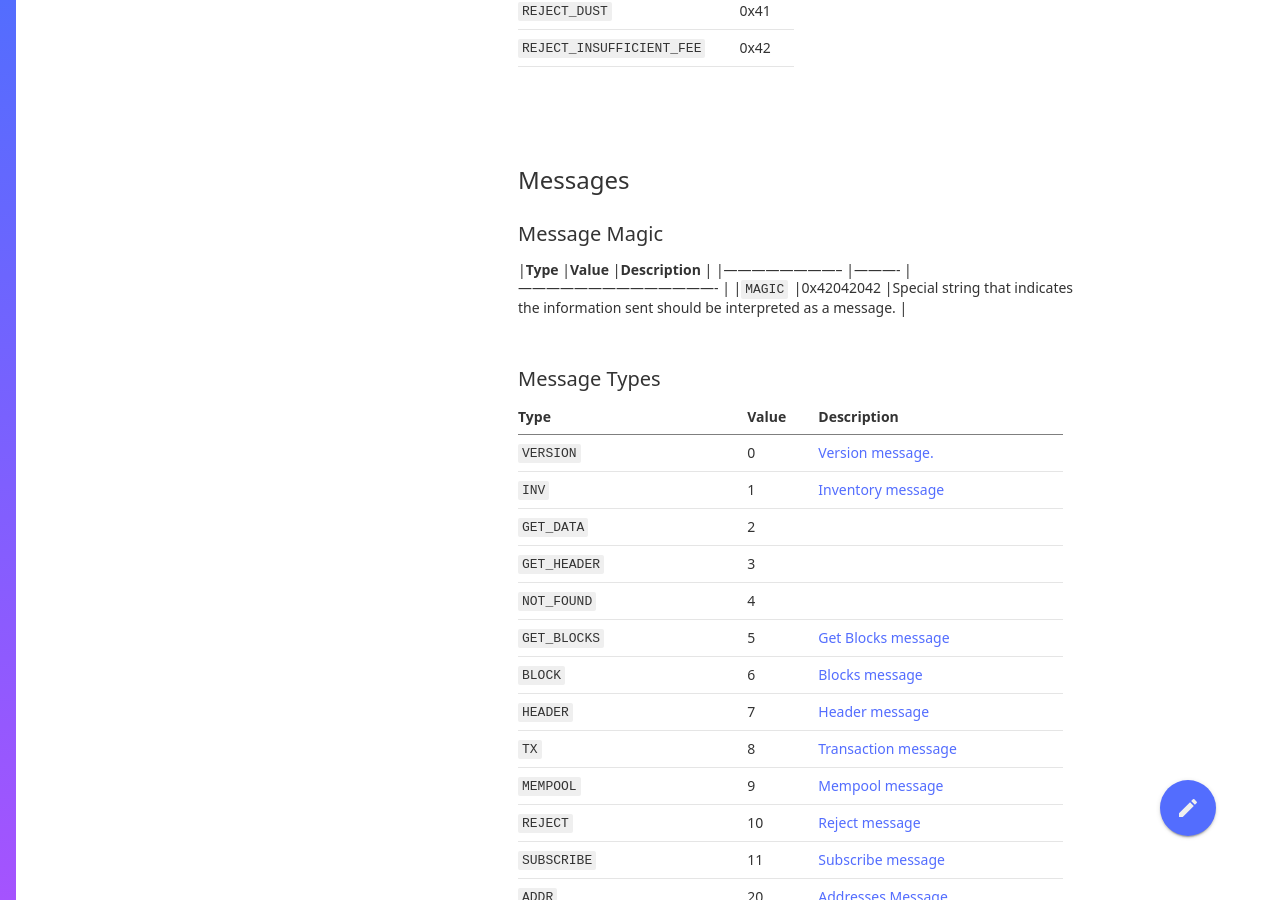
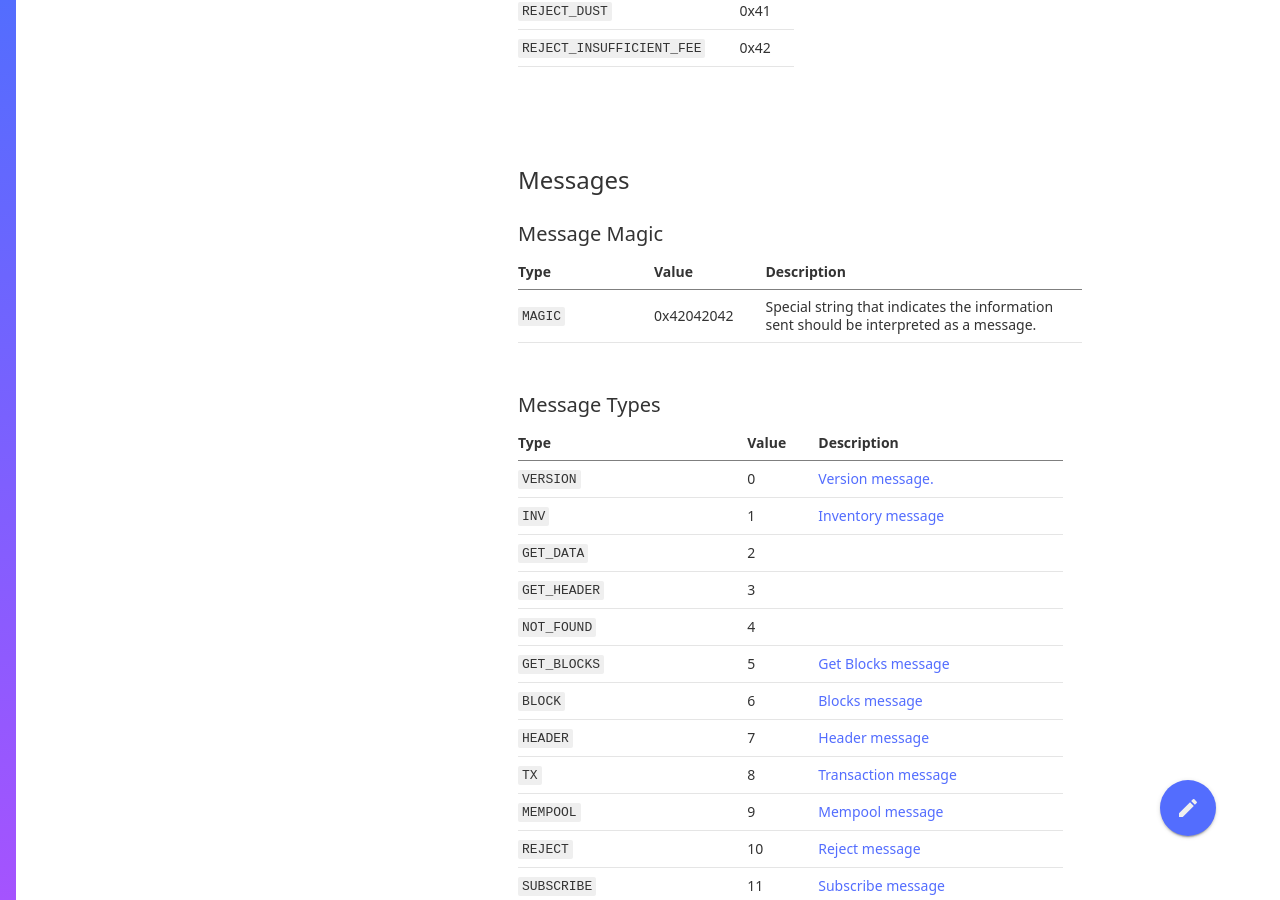
Before and after one commit to nimiq-network/developer-reference, a Jekyll site: the page built from chapters/constants.md, in a window 1280 px wide and 900 px high, scrolled down 5734 px. Built offline with Jekyll 4.4.1, drawn with Linux system fonts in a browser that asks for light colours; our own code applies the rules of GitHub Pages for plain Markdown files.

Commit message:
Fix Message Magic table

```diff
--- a/chapters/constants.md
+++ b/chapters/constants.md
@@ -138,8 +138,9 @@ category: "Higher level concepts"
 ## Messages
 
 ### Message Magic
-|**Type**					|**Value**	|**Description**																		|
-|--------------------------	|----------	|-------------------------------------------	|
+
+|**Type**					|**Value**	|**Description**			|
+|----------------	|----------	|-----------------------------	|
 |`MAGIC`					|0x42042042	|Special string that indicates the information sent should be interpreted as a message.	|
 
 ### Message Types
```
